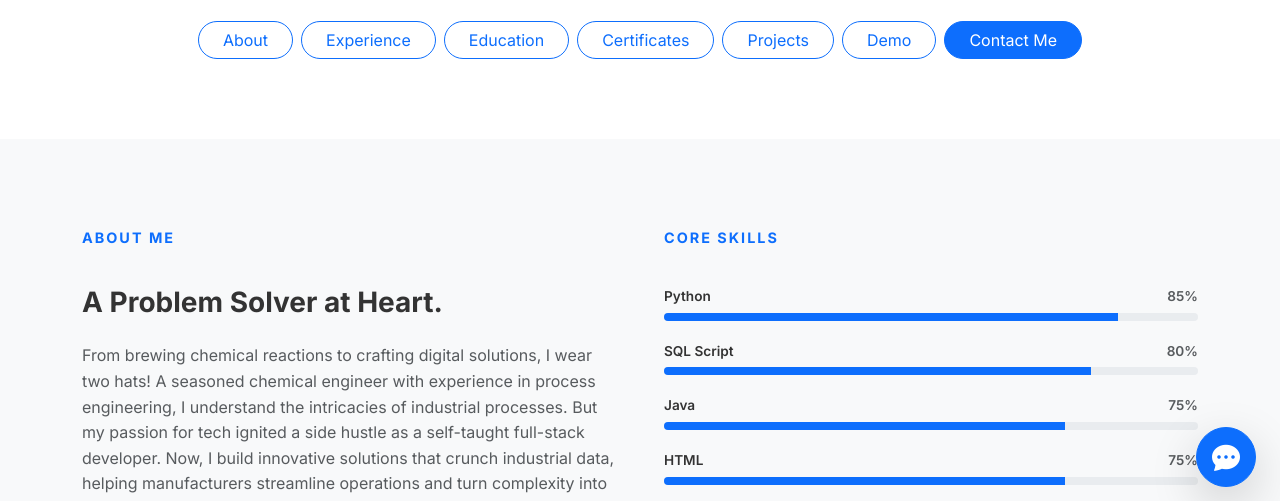
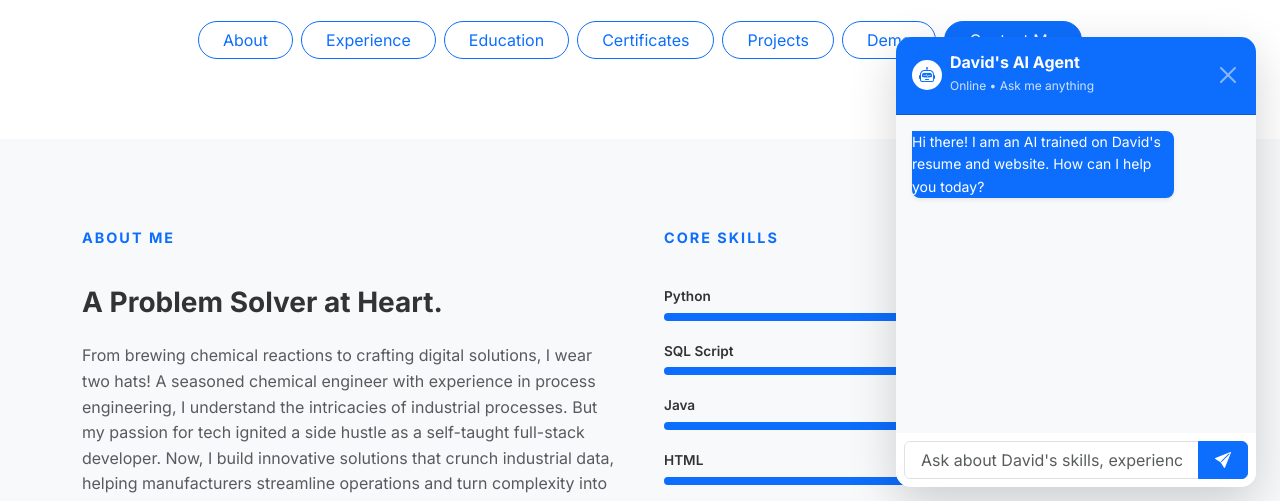
Before and after one commit to david820428/cv2026, a plain HTML site: page index.html in a window 1280 px wide. Shown: the part 289-790 px from the top of the page. Drawn offline with nearby package versions, Linux system fonts and the light colour scheme.

Commit message:
Implement smart auto-popup for chat box
Added smart auto-popup feature for chat box that activates once per session after a 3-second delay.

```diff
--- a/index.html
+++ b/index.html
@@ -460,6 +460,22 @@
               toggleBtn.classList.remove("d-none");
           });
 
+          // ==========================================
+          // PLACED HERE: SMART AUTO-POPUP (Once per session)
+          // ==========================================
+          setTimeout(() => {
+              const hasPoppedUp = sessionStorage.getItem("ai_chat_popped");
+
+              if (!hasPoppedUp && chatBox.classList.contains("d-none")) {
+                  chatBox.classList.remove("d-none");
+                  toggleBtn.classList.add("d-none");
+                  scrollToBottom();
+
+                  // Mark that it popped up once, so it stays quiet on other pages
+                  sessionStorage.setItem("ai_chat_popped", "true");
+              }
+          }, 3000); // 3-second delay
+
           // Handle Form Processing
           chatForm.addEventListener("submit", async function(e) {
               e.preventDefault();
```
